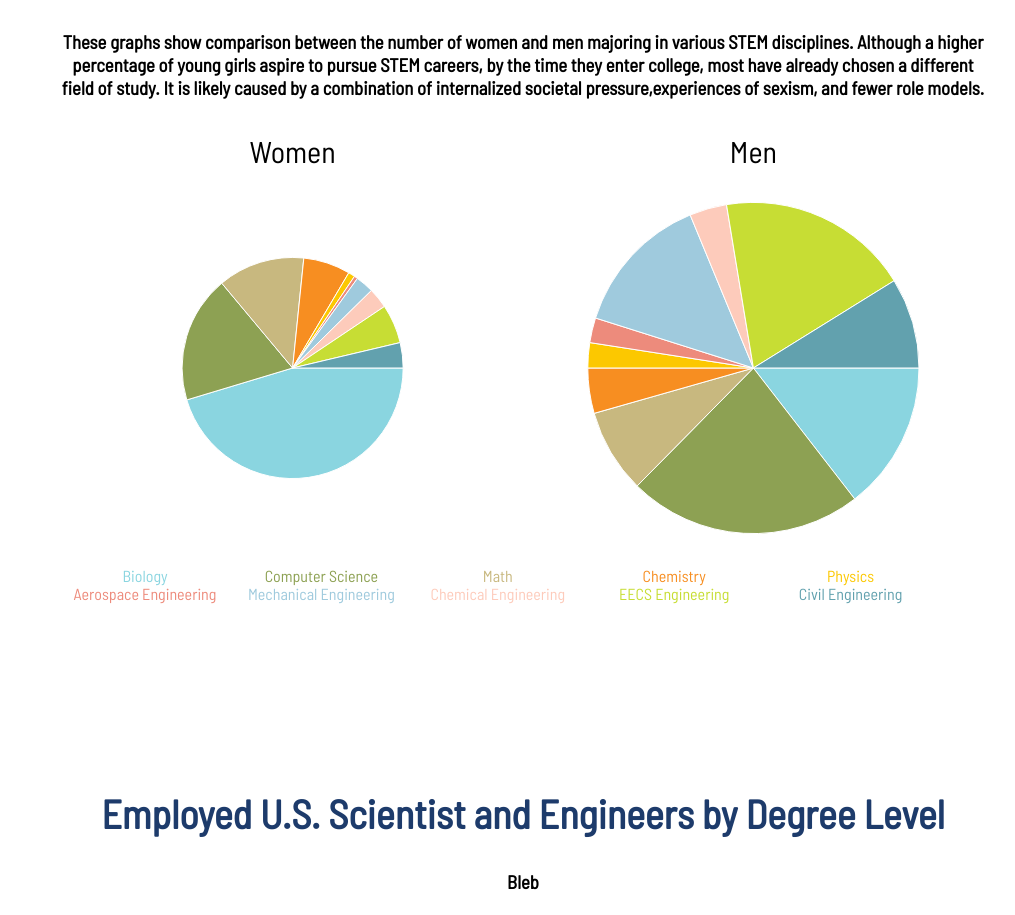
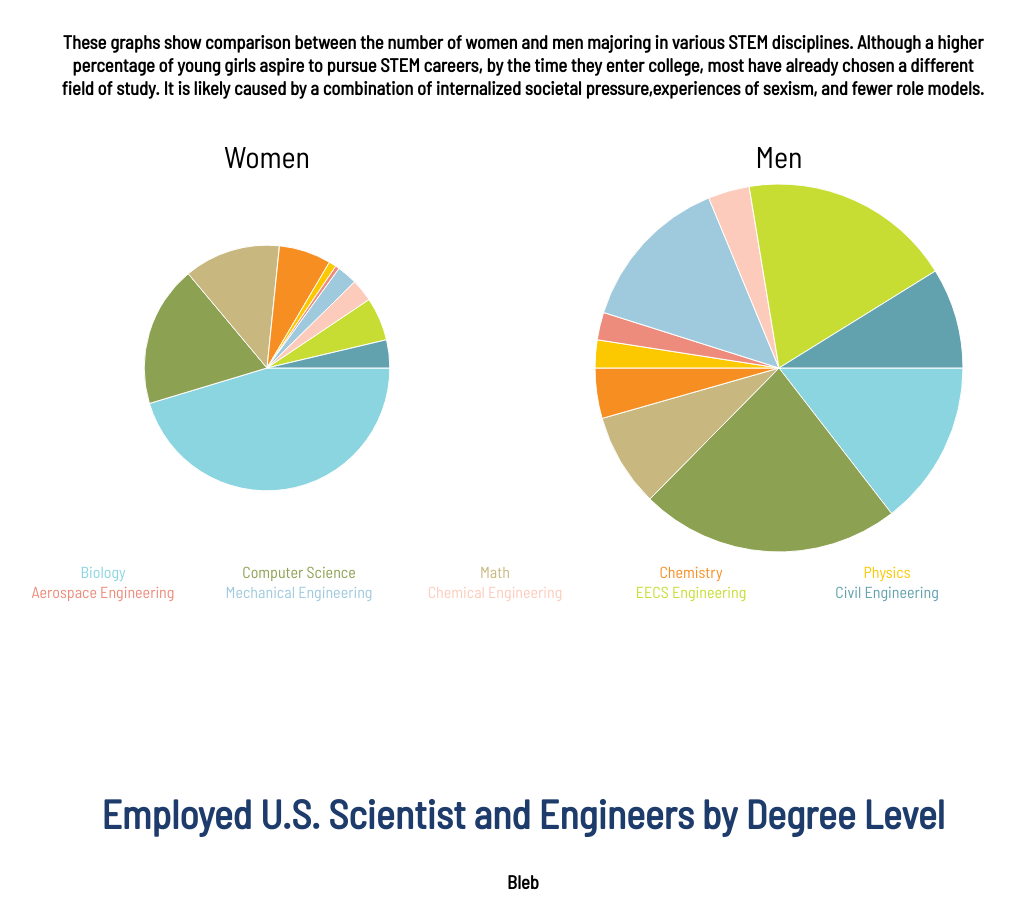
Before and after one commit to liuy0421/diversity-in-stem, a plain HTML site: page index.html in a window 1280 px wide. Shown: the part 5028-5943 px from the top of the page, without its empty margins (117-1132 px from the left). Drawn offline with Linux system fonts and the light colour scheme.

Commit message:
minor changes *2

```diff
--- a/index.html
+++ b/index.html
@@ -59,7 +59,7 @@
 	<div id="majors" class="full-page">
 		<h2>"What's your major?"</h2>
 		<h3 id="majors-text">These graphs show comparison between the number of women and men majoring in various STEM disciplines. Although a higher <br/>percentage of young girls aspire to pursue STEM careers, by the time they enter college, most have already chosen a different <br/>field of study. It is likely caused by a combination of internalized societal pressure,experiences of sexism, and fewer role models.</h3>
-		<svg id="college-major-graph" width="900" height="500"></svg>
+		<svg id="college-major-graph" width="1000" height="500"></svg>
 
 	</div>
 
```
